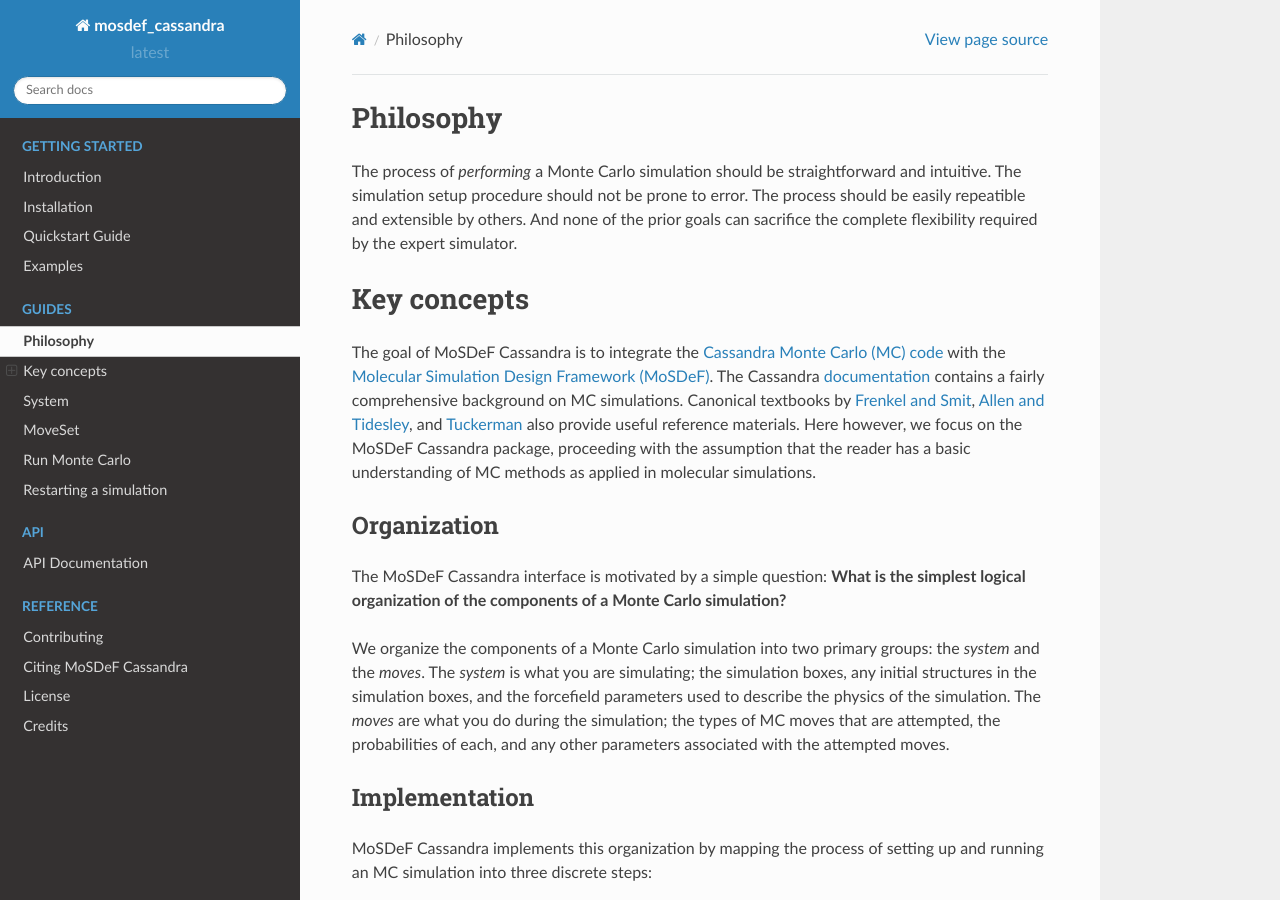
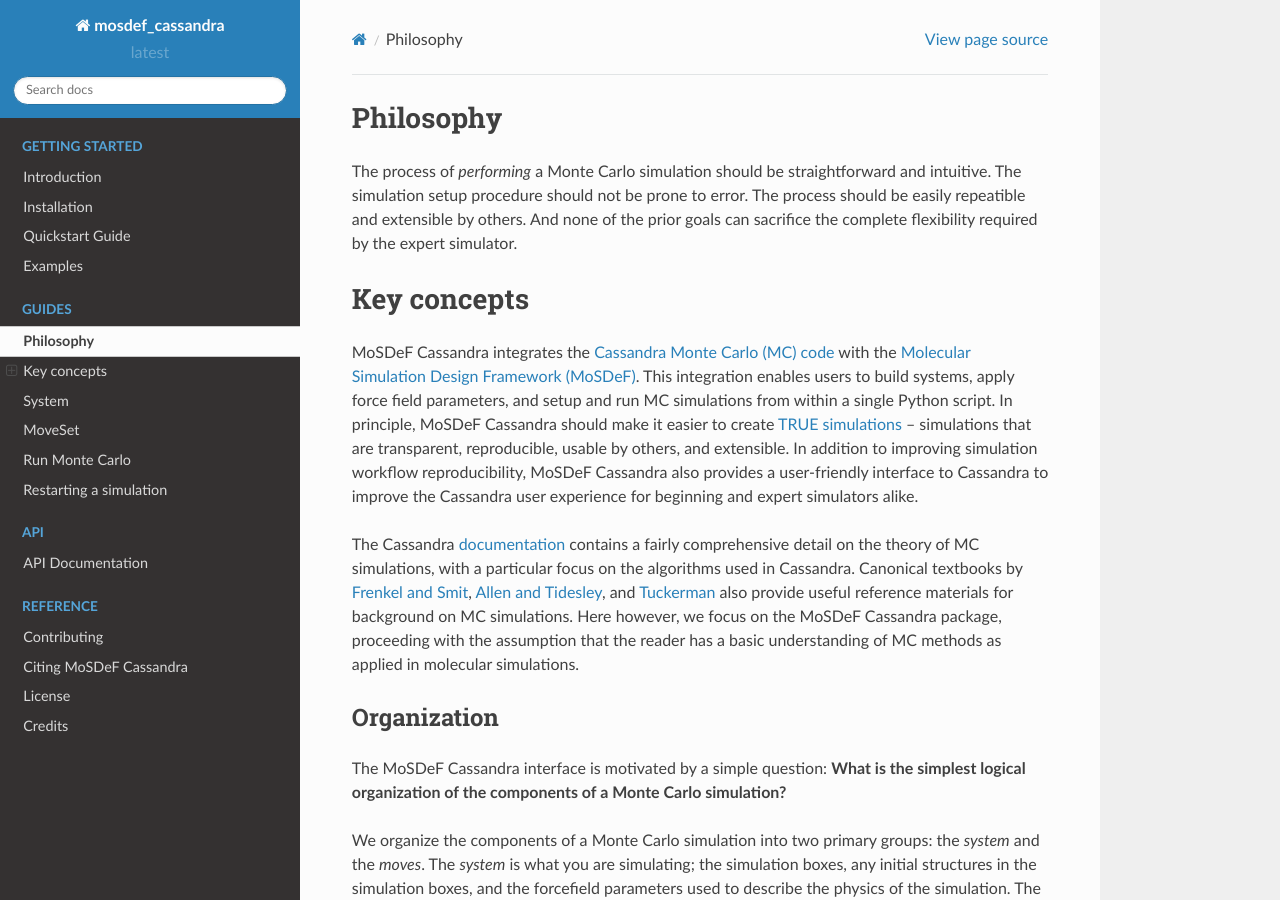
Before and after one commit to MaginnGroup/mosdef_cassandra, a Sphinx documentation site: the page built from docs/source/guides/philosophy.rst, in a window 1280 px wide and 900 px high. Built offline with Sphinx 7.4.7 and the Read the Docs theme 2.0.0, drawn with Linux system fonts in a browser that asks for light colours.

Commit message:
Some edits to philosophy

```diff
--- a/docs/source/guides/philosophy.rst
+++ b/docs/source/guides/philosophy.rst
@@ -8,27 +8,36 @@
 the prior goals can sacrifice the complete flexibility required by the expert
 simulator.
 
-.. This philosophy is in no way meant to trivialize the knowledge and care to
-   understand the theory of Monte Carlo calculations or to perform high quality
-   simulations. However, this does not mitigate the need for tools that
-
 .. _keyconcepts:
 
 Key concepts
 ============
 
-The goal of MoSDeF Cassandra is to integrate the `Cassandra Monte Carlo (MC)
+MoSDeF Cassandra integrates the `Cassandra Monte Carlo (MC)
 code <https://cassandra.nd.edu>`_ with the `Molecular Simulation Design
-Framework (MoSDeF) <https://mosdef.org>`_. The Cassandra
+Framework (MoSDeF) <https://mosdef.org>`_. This integration enables
+users to build systems, apply force field parameters, and setup
+and run MC simulations from within a single Python script. In
+principle, MoSDeF Cassandra should make it easier to create `TRUE
+simulations <https://www.tandfonline.com/doi/full/10.1080/00268976.2020.1742938>`_
+-- simulations that are transparent, reproducible,
+usable by others, and extensible. In addition to improving
+simulation workflow reproducibility, MoSDeF Cassandra also provides
+a user-friendly interface to Cassandra to improve the Cassandra
+user experience for beginning and expert simulators alike.
+
+The Cassandra
 `documentation <https://cassandra.nd.edu/index.php/documentation>`_
-contains a fairly comprehensive background on MC simulations. Canonical
+contains a fairly comprehensive detail on the theory of MC simulations,
+with a particular focus on the algorithms used in Cassandra. Canonical
 textbooks by `Frenkel and Smit
 <https://www.sciencedirect.com/book/9780122673511/understanding-molecular-simulation>`_,
 `Allen and Tidesley
 <https://www.oxfordscholarship.com/view/10.1093/oso/9780198803195.001.0001/oso-9780198803195>`_,
 and `Tuckerman <https://onlinelibrary.wiley.com/doi/10.1002/anie.201105752>`_ also provide
-useful reference materials. Here however, we focus on the MoSDeF Cassandra package,
-proceeding with the assumption that the reader has a basic understanding of MC methods as
+useful reference materials for background on MC simulations. Here
+however, we focus on the MoSDeF Cassandra package, proceeding with
+the assumption that the reader has a basic understanding of MC methods as
 applied in molecular simulations.
 
 Organization
```
